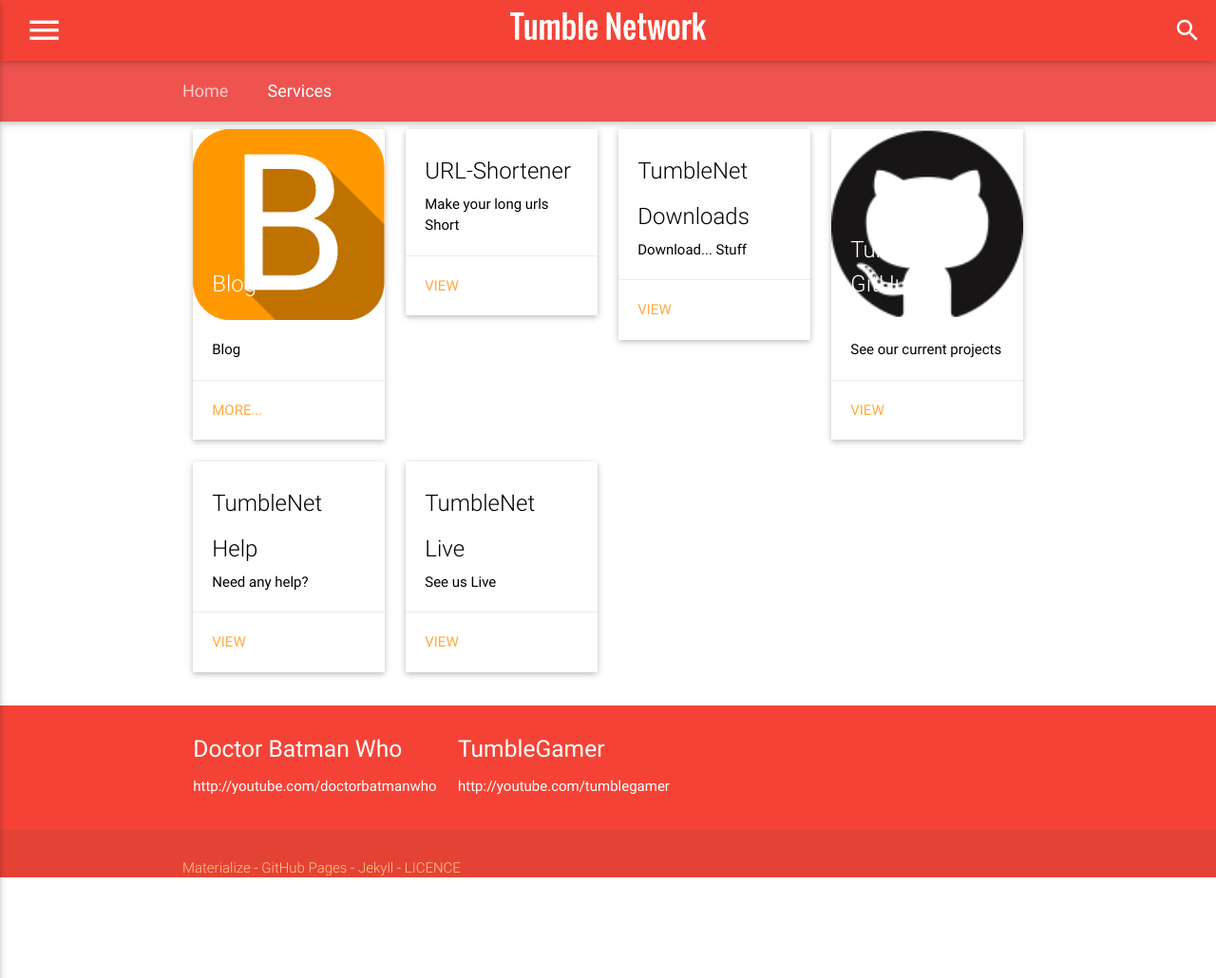
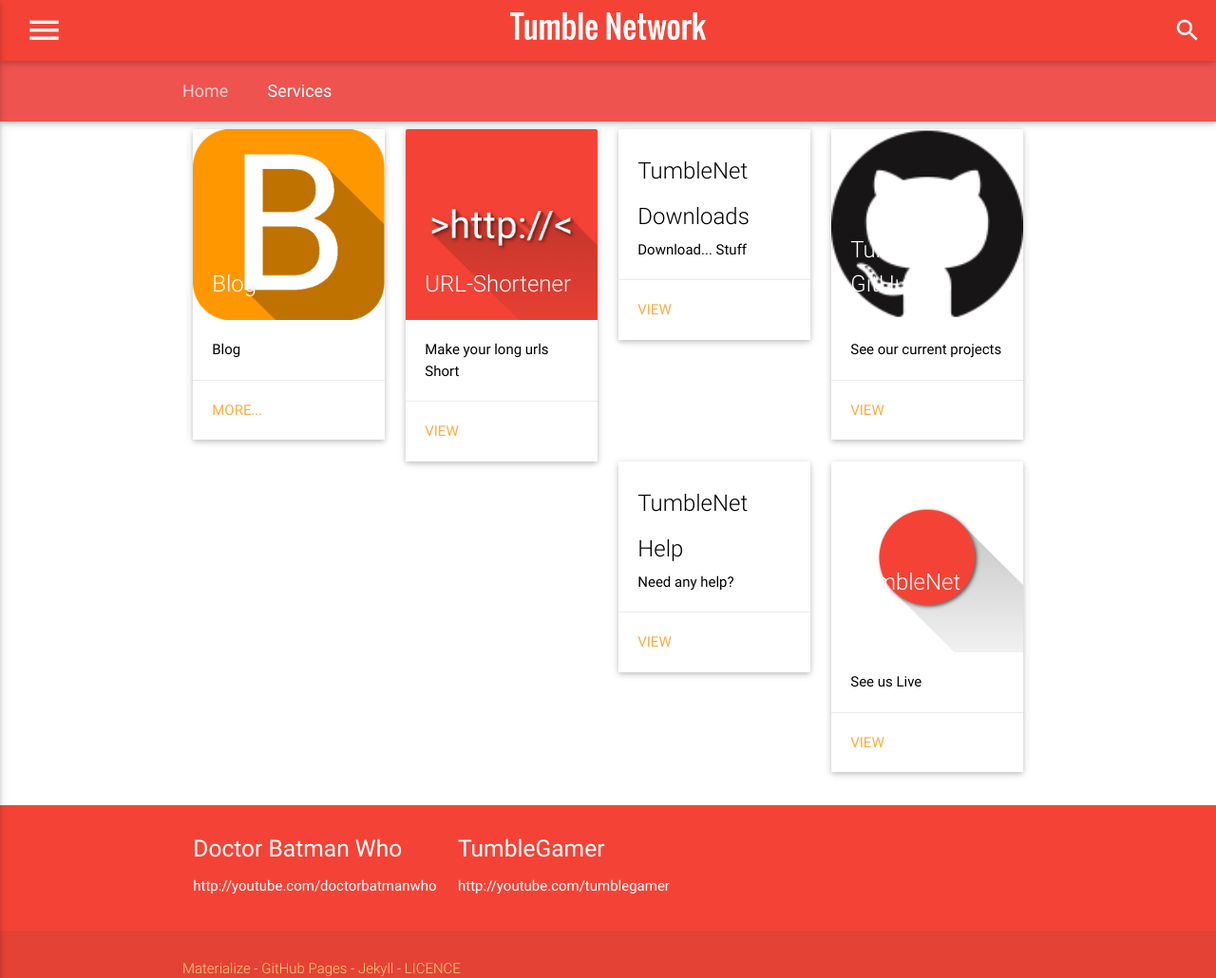
Before and after one commit to tumblenet/www.tumblenet.ga, a Jekyll site: the page built from services.html, in a window 1280 px wide and 1030 px high. Shown: the whole window at 95% size. Built offline with Jekyll 4.4.1, drawn with Linux system fonts in a browser that asks for light colours; nearby versions of some CDN libraries; comment, search, counter and statistics services are not loaded.

Commit message:
more images

```diff
--- a/_data/services.yml
+++ b/_data/services.yml
@@ -9,6 +9,7 @@
   - title: DBW Blog
     href: http://doctorbatmanwho.blog.tumblenet.tk
 - title: URL-Shortener
+  image-url:  /images/services/short-url.png
   href: http://short-url.tumblenet.tk
   text: Make your long urls Short
 - title: TumbleNet Downloads
@@ -22,5 +23,6 @@
   text: Need any help?
   href: http://help.tumblenet.tk
 - title: TumbleNet Live
+  image-url:  /images/services/live.png
   text: See us Live
   href: http://live.tumblenet.tk
```
Also changed, not shown: images/services/live.png (added), images/services/short-url.png.
